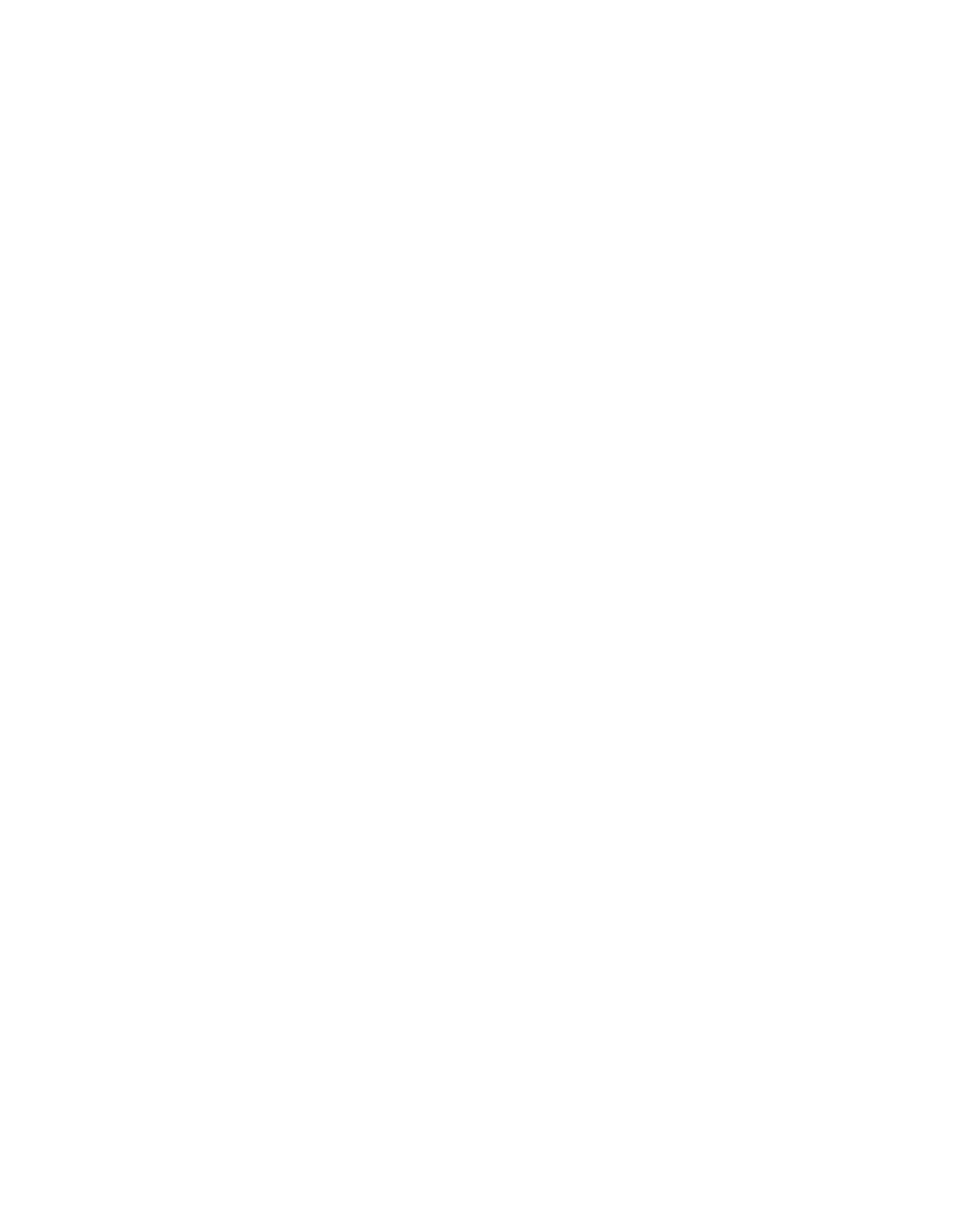
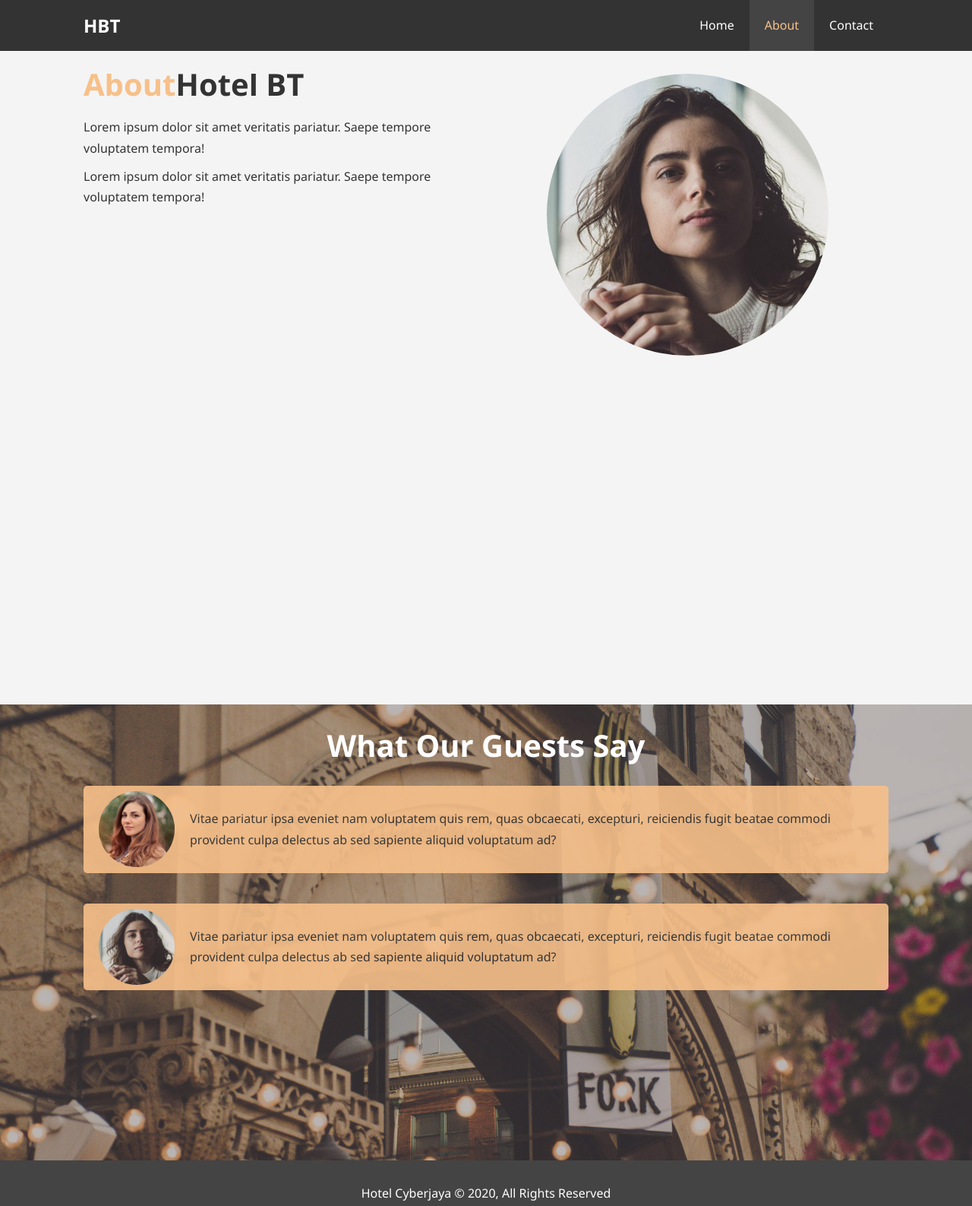
Before and after one commit to abdulazizcode/courseWebDevelopment2.0, a plain HTML site: page TravesiMediaCourseProjects/Hotel Project/about.html in a window 1280 px wide. Shown: the whole page at 76% size. Before the commit the page ends 800 px from the top, so only its background shows below. Drawn offline with Linux system fonts and the light colour scheme.

Commit message:
about page is 50% completed

```diff
--- a/TravesiMediaCourseProjects/Hotel Project/about.html
+++ b/TravesiMediaCourseProjects/Hotel Project/about.html
@@ -1,10 +1,56 @@
 <html lang="en">
 <head>
     <meta charset="UTF-8">
+    <link rel="stylesheet" href="./css/style.css">
     <meta name="viewport" content="width=device-width, initial-scale=1.0">
-    <title>Document</title>
+    <title>Hotel BT | Welcome to About</title>
 </head>
 <body>
+    <header>
+        <nav id="navbar">
+            <div class="container">
+                <h1 class="logo"><a href="index.html">HBT</a></h1>
+                <ul>
+                    <li><a href="index.html">Home</a></li>
+                    <li><a class="current" href="index.html">About</a></li>
+                    <li><a href="index.html">Contact</a></li>
+                </ul>
+            </div>
+        </nav>
+    </header>
 
+    <section id="about-info" class="bg-light py-3">
+        <div class="container">
+            <div class="info-left">
+                <h1 class="l-heading"><span class="text-primary">About</span>Hotel BT</h1>
+                <p>Lorem ipsum dolor sit amet veritatis pariatur. Saepe tempore voluptatem tempora!</p>
+                <p>Lorem ipsum dolor sit amet veritatis pariatur. Saepe tempore voluptatem tempora!</p>
+            </div>
+            <div class="info-right">
+                <img src="./img/person-2.jpg" alt="hotel">
+            </div>
+        </div>
+    </section>
+
+    <div class="clr"></div>
+
+    <section id="testimonials" class="py-3">
+        <div class="container">
+            <h2 class="l-heading">What Our Guests Say</h2>
+
+            <div class="testimonial bg-primary">
+                <img src="./img/person-1.jpg" alt="">
+                <p> Vitae pariatur ipsa eveniet nam voluptatem quis rem, quas obcaecati, excepturi, reiciendis fugit beatae commodi provident culpa delectus ab sed sapiente aliquid voluptatum ad?</p>
+            </div>
+
+            <div class="testimonial bg-primary">
+                <img src="./img/person-2.jpg" alt="">
+                <p> Vitae pariatur ipsa eveniet nam voluptatem quis rem, quas obcaecati, excepturi, reiciendis fugit beatae commodi provident culpa delectus ab sed sapiente aliquid voluptatum ad?</p>
+            </div>
+        </div>
+    </section>
+    <footer id="main-footer">
+        <p>Hotel Cyberjaya &copy; 2020, All Rights Reserved</p>
+    </footer>
 </body>
 </html>
--- a/TravesiMediaCourseProjects/Hotel Project/css/style.css
+++ b/TravesiMediaCourseProjects/Hotel Project/css/style.css
@@ -63,6 +63,14 @@ p{
 .clr{
     clear: both;
 }
+.l-heading{
+    font-size: 40px;
+}
+/* PADDINGS */
+
+.py-1{padding: 10px 0;}
+.py-2{padding: 20px 0;}
+.py-3{padding: 30px 0;}
 #navbar{
     background-color: #333;
     color: #ffffff;
@@ -159,3 +167,50 @@ background: url('../img/showcase.jpg') no-repeat center center/cover;
     color: white;
     padding: 20px;
 }
+
+
+
+/* ABOUT PAGE */
+#about-info .info-right{
+    float: right;
+    width: 50%;
+    min-height: 100%;
+}
+#about-info  .info-right img {
+    display: block;
+    width: 70%;
+    margin: auto;
+    border-radius: 50%;
+}
+#about-info .info-left{
+    float: left;
+    width: 50%;
+    min-height: 100%;
+}
+
+
+#testimonials{
+    height: 600px;
+    background: url(../img/test-bg.jpg) no-repeat center center/cover;
+    padding-top: 40px;
+}
+
+#testimonials .testimonial img{
+    max-width: 100px;
+    float: left;
+    margin-top: -13px;
+    margin-right: 20px;
+    border-radius: 50%;
+}
+#testimonials .testimonial {
+    padding: 20px;
+    margin-bottom: 40px;
+    border-radius: 5px;
+    opacity: 0.9;
+}
+
+.container h2{
+    text-align: center;
+    padding-bottom: 40px;
+    color:#ffffff;
+}
```
